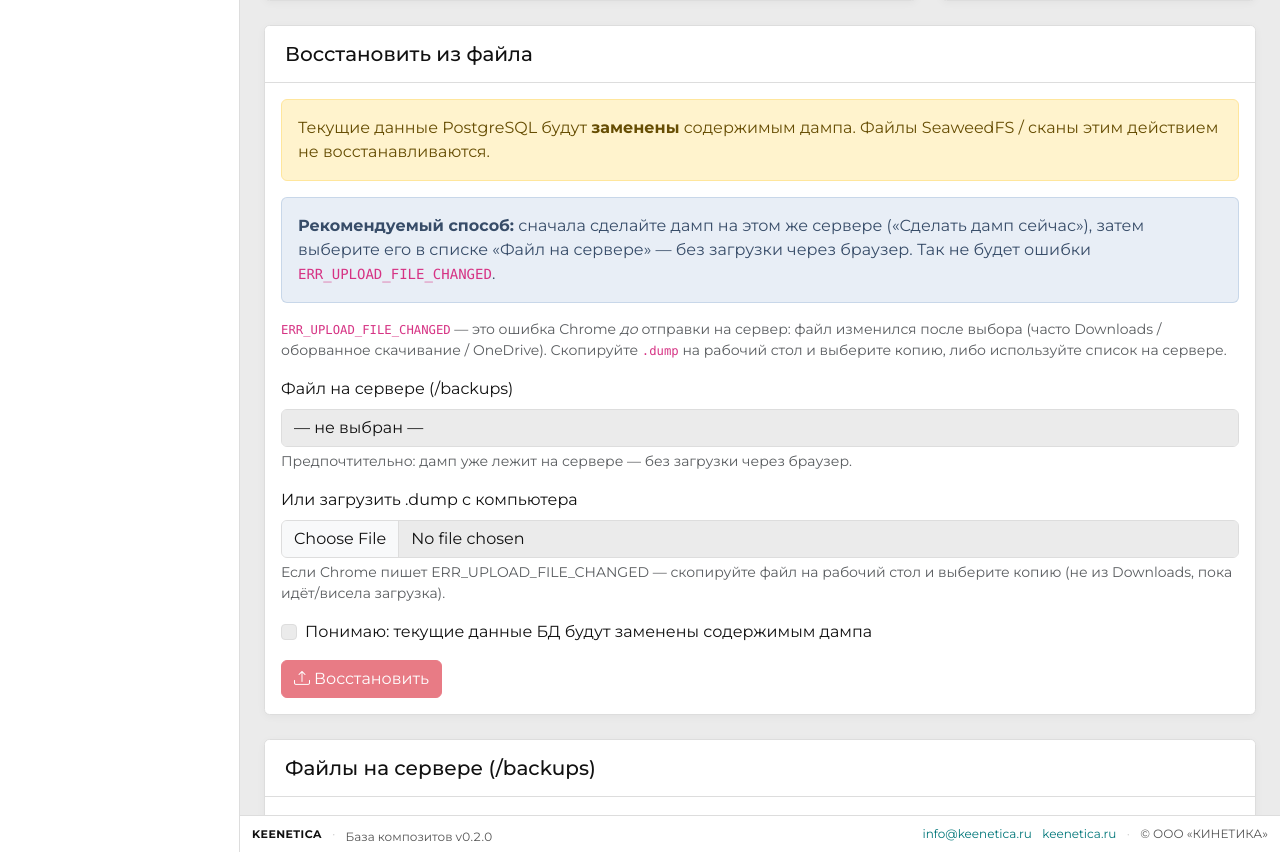
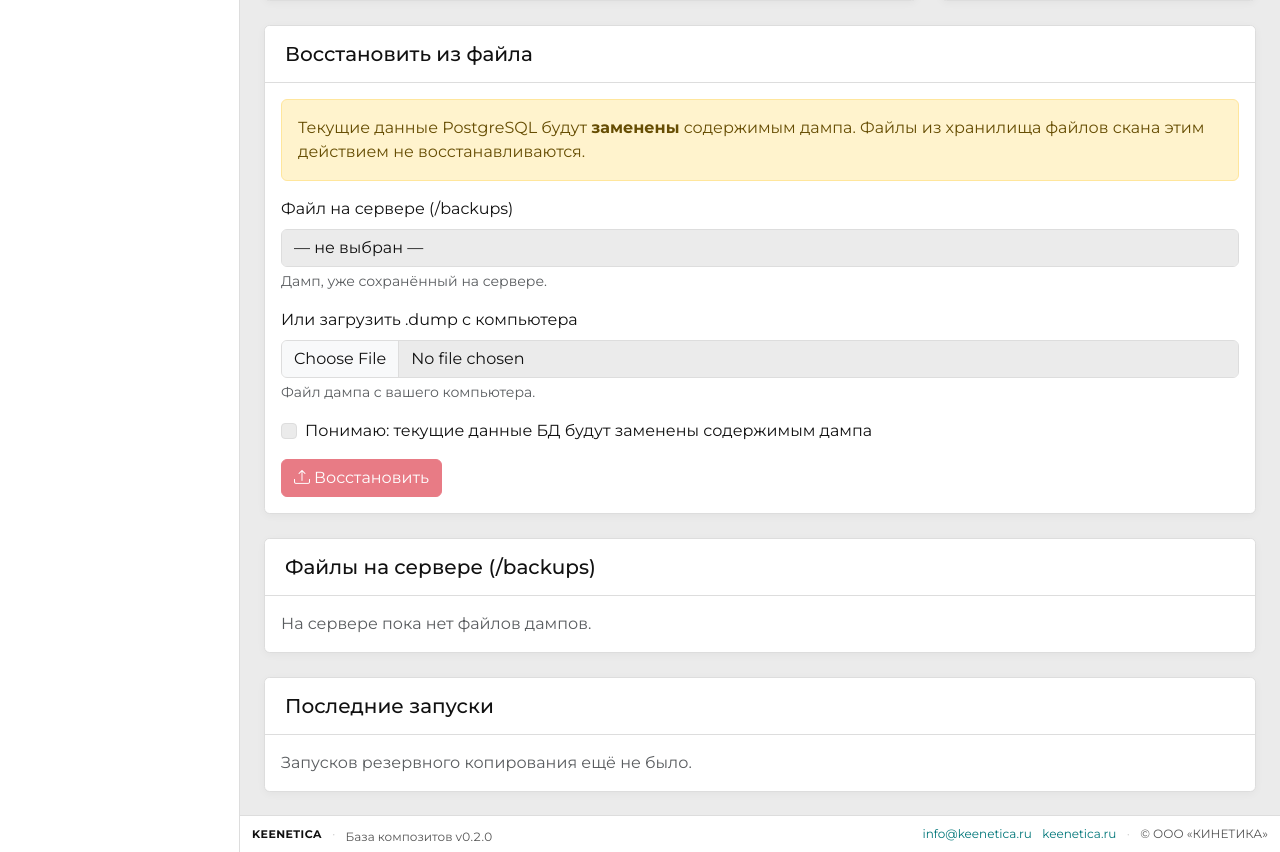
Before and after one commit to cinema4dmipad-collab/materials_db_kin, a Django app: page /administration/backups/ in a window 1280 px wide. Shown: the part 582-1434 px from the top of the page. Run offline with Django 5.2, Linux system fonts and the light colour scheme; a user stored in the database is signed in; data comes from the database, SQL or seed files in the repository; data that the repository does not hold is empty; parts of the project's set-up code (start-up, migrations or seed data) failed here and were passed over; some libraries are stand-ins or nearby versions.

Commit message:
fix(backup): simplify restore UI copy for operators
Replace SeaweedFS wording and remove Chrome ERR_UPLOAD_FILE_CHANGED guidance from the restore form.

Co-authored-by: Cursor <cursoragent@cursor.com>

```diff
--- a/apps/core/forms.py
+++ b/apps/core/forms.py
@@ -65,15 +65,12 @@ class BackupRestoreForm(forms.Form):
         label='Файл на сервере (/backups)',
         required=False,
         widget=forms.Select(attrs=_BOOTSTRAP_INPUT),
-        help_text='Предпочтительно: дамп уже лежит на сервере — без загрузки через браузер.',
+        help_text='Дамп, уже сохранённый на сервере.',
     )
     dump_file = forms.FileField(
         label='Или загрузить .dump с компьютера',
         required=False,
-        help_text=(
-            'Если Chrome пишет ERR_UPLOAD_FILE_CHANGED — скопируйте файл на рабочий стол '
-            'и выберите копию (не из Downloads, пока идёт/висела загрузка).'
-        ),
+        help_text='Файл дампа с вашего компьютера.',
         widget=forms.FileInput(attrs={**_BOOTSTRAP_INPUT, 'accept': '.dump,application/octet-stream'}),
     )
     confirm = forms.BooleanField(
--- a/templates/core/backups.html
+++ b/templates/core/backups.html
@@ -93,19 +93,8 @@
     <div class="card-body">
         <div class="alert alert-warning">
             Текущие данные PostgreSQL будут <strong>заменены</strong> содержимым дампа.
-            Файлы SeaweedFS / сканы этим действием не восстанавливаются.
+            Файлы из хранилища файлов скана этим действием не восстанавливаются.
         </div>
-        <div class="alert alert-info">
-            <strong>Рекомендуемый способ:</strong> сначала сделайте дамп на этом же сервере
-            («Сделать дамп сейчас»), затем выберите его в списке «Файл на сервере» —
-            без загрузки через браузер. Так не будет ошибки
-            <code>ERR_UPLOAD_FILE_CHANGED</code>.
-        </div>
-        <p class="text-muted small">
-            <code>ERR_UPLOAD_FILE_CHANGED</code> — это ошибка Chrome <em>до</em> отправки на сервер:
-            файл изменился после выбора (часто Downloads / оборванное скачивание / OneDrive).
-            Скопируйте <code>.dump</code> на рабочий стол и выберите копию, либо используйте список на сервере.
-        </p>
         <form method="post"
               action="{% url 'administration:backup_restore' %}"
               enctype="multipart/form-data"
```
